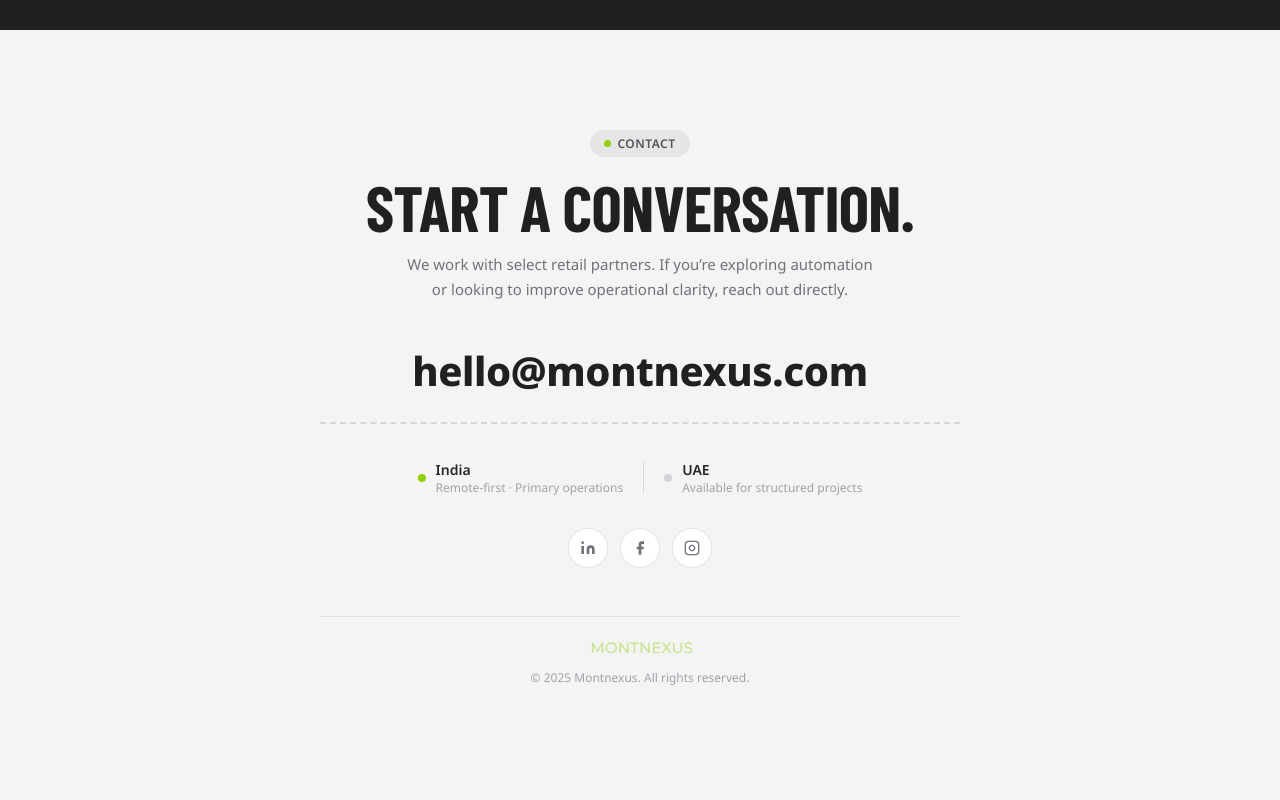
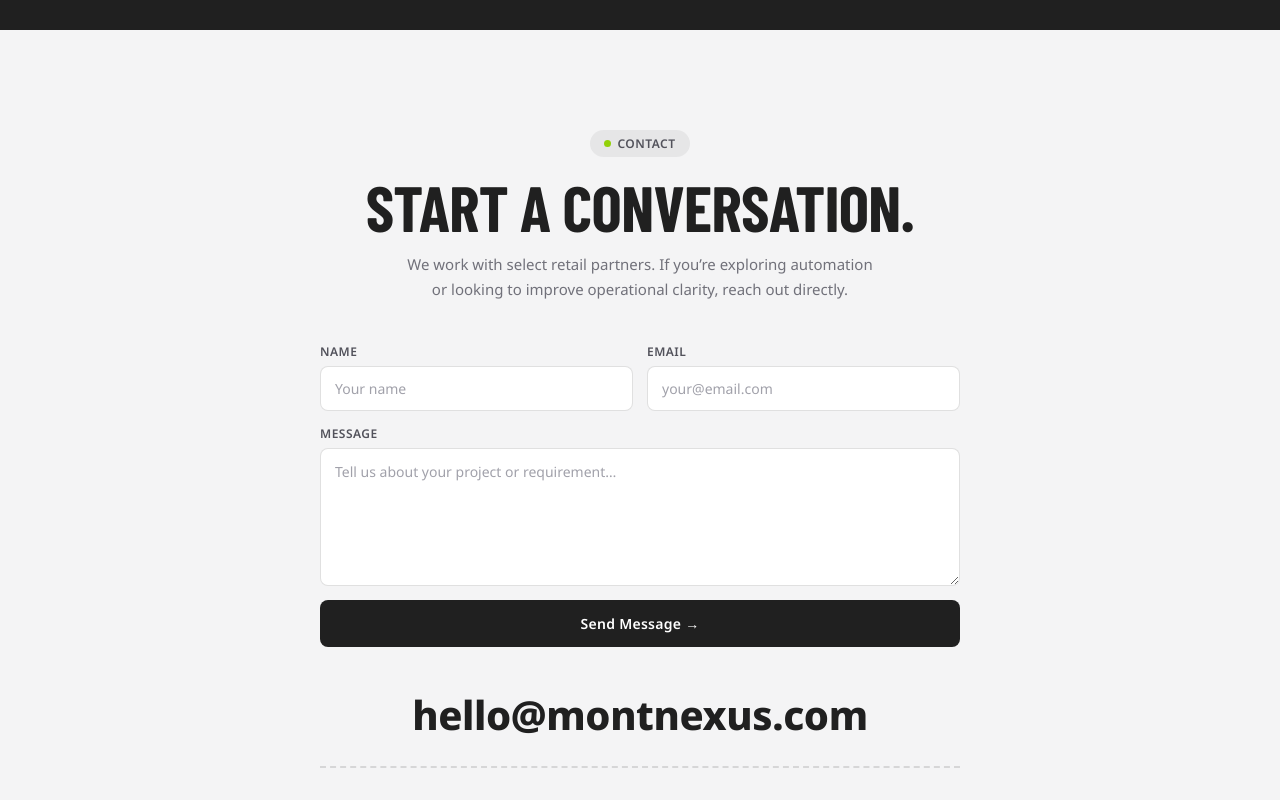
Before and after one commit to wolfxbiz/montnexus, a React (Vite) app in the folder react-app/: page / in a window 1280 px wide. Shown: the part 2940-3740 px from the top of the page. Before the commit the page ends 3686 px from the top, so only its background shows below. Built offline with nearby package versions, Linux system fonts and the light colour scheme; a web font is replaced by a local one.

Commit message:
feat: implement contact form with validation and success/error handling

```diff
--- a/react-app/src/components/sections/Contact.css
+++ b/react-app/src/components/sections/Contact.css
@@ -46,6 +46,137 @@
 
 .contact-email:hover {
   color: var(--green-dim);
+}
+
+/* ── Contact form ── */
+.contact-form {
+  width: 100%;
+  margin-bottom: 40px;
+  text-align: left;
+}
+
+.cf-row {
+  display: grid;
+  grid-template-columns: 1fr 1fr;
+  gap: 14px;
+  margin-bottom: 14px;
+}
+
+.cf-field {
+  display: flex;
+  flex-direction: column;
+  gap: 6px;
+  margin-bottom: 14px;
+}
+
+.cf-row .cf-field {
+  margin-bottom: 0;
+}
+
+.cf-label {
+  font-size: 12px;
+  font-weight: 600;
+  color: #52525b;
+  letter-spacing: 0.04em;
+  text-transform: uppercase;
+}
+
+.cf-input {
+  width: 100%;
+  background: #ffffff;
+  border: 1.5px solid rgba(0, 0, 0, 0.12);
+  border-radius: 8px;
+  padding: 12px 14px;
+  font-size: 14px;
+  color: #202020;
+  font-family: inherit;
+  transition: border-color 0.2s, box-shadow 0.2s;
+  outline: none;
+  box-sizing: border-box;
+}
+
+.cf-input::placeholder {
+  color: #a1a1aa;
+}
+
+.cf-input:focus {
+  border-color: var(--green);
+  box-shadow: 0 0 0 3px rgba(74, 222, 128, 0.15);
+}
+
+.cf-textarea {
+  resize: vertical;
+  min-height: 120px;
+  line-height: 1.6;
+}
+
+.cf-error {
+  font-size: 13px;
+  color: #ef4444;
+  margin-bottom: 12px;
+}
+
+.cf-submit {
+  width: 100%;
+  background: #202020;
+  color: #ffffff;
+  border: none;
+  border-radius: 8px;
+  padding: 14px 24px;
+  font-size: 14px;
+  font-weight: 600;
+  font-family: inherit;
+  letter-spacing: 0.02em;
+  cursor: pointer;
+  transition: background 0.2s, opacity 0.2s;
+}
+
+.cf-submit:hover {
+  background: var(--green);
+  color: #111;
+}
+
+.cf-submit:disabled {
+  opacity: 0.6;
+  cursor: not-allowed;
+}
+
+/* Success state */
+.cf-success {
+  display: flex;
+  flex-direction: column;
+  align-items: center;
+  gap: 12px;
+  padding: 40px 24px;
+  margin-bottom: 40px;
+  background: #ffffff;
+  border: 1.5px solid rgba(0, 0, 0, 0.08);
+  border-radius: 12px;
+}
+
+.cf-success-icon {
+  width: 44px;
+  height: 44px;
+  border-radius: 50%;
+  background: var(--green);
+  color: #111;
+  font-size: 20px;
+  font-weight: 700;
+  display: flex;
+  align-items: center;
+  justify-content: center;
+}
+
+.cf-success-msg {
+  font-size: 15px;
+  color: #52525b;
+  margin: 0;
+}
+
+@media (max-width: 520px) {
+  .cf-row {
+    grid-template-columns: 1fr;
+  }
 }
 
 /* Location row */
--- a/react-app/src/components/sections/Contact.jsx
+++ b/react-app/src/components/sections/Contact.jsx
@@ -1,8 +1,48 @@
+import { useState } from 'react';
 import { siteConfig } from '../../data/siteConfig';
 import logoWordmark from '../../assets/Frame 17.png';
 import './Contact.css';
 
+// ── Get your free access key at https://web3forms.com ──────────────────────
+const WEB3FORMS_KEY = 'YOUR_WEB3FORMS_ACCESS_KEY';
+// ───────────────────────────────────────────────────────────────────────────
+
 export default function Contact() {
+  const [formData, setFormData] = useState({ name: '', email: '', message: '' });
+  const [status, setStatus] = useState('idle'); // idle | loading | success | error
+
+  function handleChange(e) {
+    setFormData(prev => ({ ...prev, [e.target.name]: e.target.value }));
+  }
+
+  async function handleSubmit(e) {
+    e.preventDefault();
+    setStatus('loading');
+    try {
+      const res = await fetch('https://api.web3forms.com/submit', {
+        method: 'POST',
+        headers: { 'Content-Type': 'application/json' },
+        body: JSON.stringify({
+          access_key: WEB3FORMS_KEY,
+          subject: `New enquiry from ${formData.name} — Montnexus`,
+          from_name: formData.name,
+          email: formData.email,
+          message: formData.message,
+          redirect: false,
+        }),
+      });
+      const data = await res.json();
+      if (data.success) {
+        setStatus('success');
+        setFormData({ name: '', email: '', message: '' });
+      } else {
+        setStatus('error');
+      }
+    } catch {
+      setStatus('error');
+    }
+  }
+
   return (
     <section id="contact">
       <div className="contact-inner">
@@ -17,6 +57,68 @@
             or looking to improve operational clarity, reach out directly.
           </p>
         </div>
+
+        {status === 'success' ? (
+          <div className="cf-success">
+            <div className="cf-success-icon">✓</div>
+            <p className="cf-success-msg">Message sent. We&rsquo;ll get back to you shortly.</p>
+          </div>
+        ) : (
+          <form className="contact-form" onSubmit={handleSubmit} noValidate>
+            <div className="cf-row">
+              <div className="cf-field">
+                <label className="cf-label" htmlFor="cf-name">Name</label>
+                <input
+                  id="cf-name"
+                  className="cf-input"
+                  type="text"
+                  name="name"
+                  placeholder="Your name"
+                  value={formData.name}
+                  onChange={handleChange}
+                  required
+                />
+              </div>
+              <div className="cf-field">
+                <label className="cf-label" htmlFor="cf-email">Email</label>
+                <input
+                  id="cf-email"
+                  className="cf-input"
+                  type="email"
+                  name="email"
+                  placeholder="your@email.com"
+                  value={formData.email}
+                  onChange={handleChange}
+                  required
+                />
+              </div>
+            </div>
+
+            <div className="cf-field">
+              <label className="cf-label" htmlFor="cf-message">Message</label>
+              <textarea
+                id="cf-message"
+                className="cf-input cf-textarea"
+                name="message"
+                placeholder="Tell us about your project or requirement…"
+                value={formData.message}
+                onChange={handleChange}
+                rows={5}
+                required
+              />
+            </div>
+
+            {status === 'error' && (
+              <p className="cf-error">
+                Something went wrong. Please try again or email us directly.
+              </p>
+            )}
+
+            <button className="cf-submit" type="submit" disabled={status === 'loading'}>
+              {status === 'loading' ? 'Sending…' : 'Send Message →'}
+            </button>
+          </form>
+        )}
 
         <a href={`mailto:${siteConfig.email}`} className="contact-email">
           {siteConfig.email}
```
